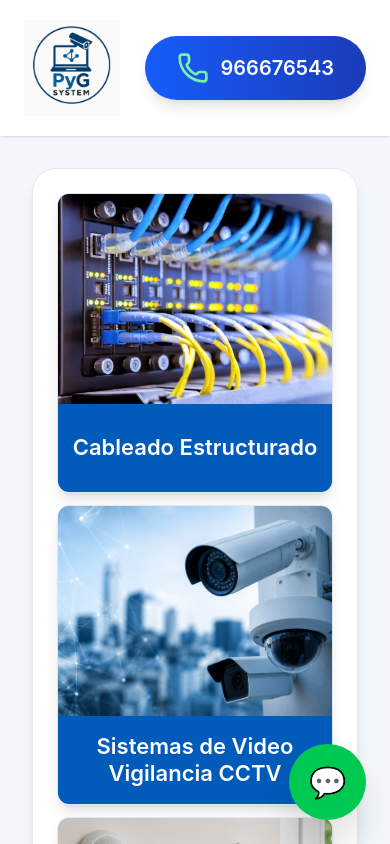
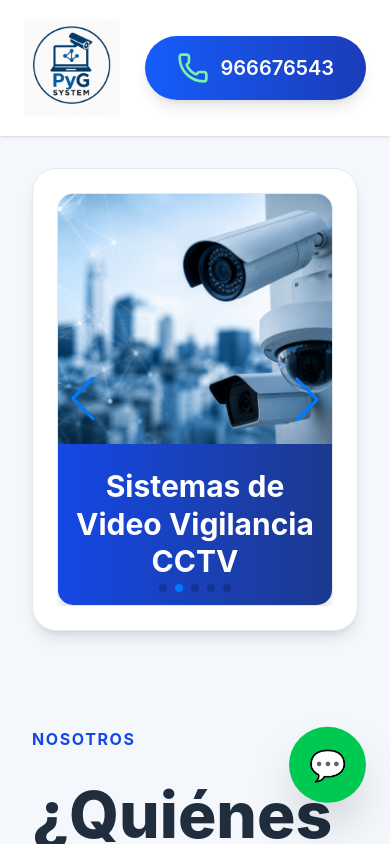
Before and after one commit to pygsystem/pygsystem, a React (Vite) app: page / in a window 390 px wide. Shown: the top 844 px of the page. Built offline with nearby package versions, Linux system fonts and the light colour scheme.

Commit message:
Actualización del carrusel

```diff
--- a/package.json
+++ b/package.json
@@ -10,10 +10,12 @@
     "preview": "vite preview"
   },
   "dependencies": {
+    "@emailjs/browser": "^4.4.1",
     "@tailwindcss/vite": "^4.3.0",
     "lucide-react": "^1.16.0",
     "react": "^19.2.6",
     "react-dom": "^19.2.6",
+    "react-icons": "^5.6.0",
     "swiper": "^12.1.4",
     "tailwindcss": "^4.3.0"
   },
--- a/src/App.jsx
+++ b/src/App.jsx
@@ -18,10 +18,49 @@ import hikvision from "./assets/hikvision.png";
 import dahua from "./assets/dahua.png";
 import siemens from "./assets/siemens.jpg";
 
-import { Phone } from "lucide-react";
+import { Phone
+ } from "lucide-react";
+import {
+  FaFacebookF,
+  FaInstagram,
+  FaLinkedinIn,
+  FaYoutube
+} from "react-icons/fa";
 
+import emailjs from "@emailjs/browser";
+import { useRef } from "react";
+
+import { Swiper, SwiperSlide } from "swiper/react";
+
+import { Autoplay, Navigation, Pagination } from "swiper/modules";
+
+import "swiper/css";
+import "swiper/css/navigation";
+import "swiper/css/pagination";
 
 export default function MultiserviciosPyGSystem() {
+
+  const form = useRef();
+  const sendEmail = (e) => {
+  e.preventDefault();
+
+  emailjs
+    .sendForm(
+      "service_ikt8xwh",
+      "template_oodlx2x",
+      form.current,
+      "bFqXm877MVnHPQ6Is"
+    )
+    .then(
+      () => {
+        alert("Mensaje enviado correctamente");
+      },
+      (error) => {
+        alert("Error al enviar el mensaje");
+        console.log(error.text);
+      }
+    );
+};
   const carouselItems = [
     {
       title: "Cableado Estructurado",
@@ -131,17 +170,48 @@ export default function MultiserviciosPyGSystem() {
       </header>
 
       <main className="max-w-[1500px] mx-auto px-8 py-8">
-        <section id="inicio" className="bg-white rounded-[24px] shadow-lg p-6 mb-14 border border-[#e4e8ef]">
-          <div className="grid md:grid-cols-5 gap-3 items-stretch">
+        <section
+  id="inicio"
+  className="bg-white rounded-[24px] shadow-lg p-6 mb-14 border border-[#e4e8ef]"
+>
+  <Swiper
+    modules={[Autoplay, Navigation, Pagination]}
+    spaceBetween={20}
+    slidesPerView={1}
+    navigation
+    pagination={{ clickable: true }}
+    autoplay={{
+      delay: 3500,
+      disableOnInteraction: false,
+    }}
+    loop={true}
+    breakpoints={{
+      768: {
+        slidesPerView: 2,
+      },
+      1200: {
+        slidesPerView: 3,
+      },
+    }}
+  >
     {carouselItems.map((item, index) => (
-              <div key={index} className="overflow-hidden rounded-xl shadow-lg border border-slate-200 bg-white hover:scale-105 transition-all duration-300">
-                <img src={item.image} alt={item.title} className="h-[210px] w-full object-cover" />
-                <div className="bg-[#005bbb] text-white text-center font-semibold py-3 px-2 text-[22px] leading-tight min-h-[88px] flex items-center justify-center">
+      <SwiperSlide key={index}>
+        <div className="overflow-hidden rounded-2xl shadow-xl border border-slate-200 bg-white">
+
+          <img
+            src={item.image}
+            alt={item.title}
+            className="h-[250px] w-full object-cover"
+          />
+
+          <div className="bg-gradient-to-r from-blue-700 to-blue-900 text-white text-center font-bold py-6 px-4 text-3xl leading-tight min-h-[120px] flex items-center justify-center">
             {item.title}
           </div>
+
         </div>
+      </SwiperSlide>
     ))}
-          </div>
+  </Swiper>
 </section>
 
         <section id="nosotros" className="py-10">
@@ -242,20 +312,44 @@ export default function MultiserviciosPyGSystem() {
             </div>
 
             <div className="bg-white p-10 rounded-[24px] shadow-md border border-[#e6eaf0]">
-              <form className="space-y-6">
+            <form
+  ref={form}
+  onSubmit={sendEmail}
+  className="space-y-6"
+>
                 <div className="grid md:grid-cols-2 gap-5">
-                  <input type="text" placeholder="Nombre completo" className="border border-slate-300 rounded-xl p-5 text-lg" />
-                  <input type="email" placeholder="Correo electrónico" className="border border-slate-300 rounded-xl p-5 text-lg" />
+                 <input
+                 type="text"
+                 name="nombre"
+                 placeholder="Nombre completo"
+                className="border border-slate-300 rounded-xl p-5 text-lg"
+/>
+                  <input type="email"
+                  name="correo"
+                  placeholder="Correo electrónico"
+                  className="border border-slate-300 rounded-xl p-5 text-lg" />
                 </div>
 
                 <div className="grid md:grid-cols-2 gap-5">
-                  <input type="text" placeholder="Teléfono" className="border border-slate-300 rounded-xl p-5 text-lg" />
-                  <input type="text" placeholder="Asunto" className="border border-slate-300 rounded-xl p-5 text-lg" />
+                  <input type="text"
+                  name="telefono"
+                   placeholder="Teléfono"
+                    className="border border-slate-300 rounded-xl p-5 text-lg" />
+
+                  <input type="text"
+                  name="asunto"
+                  placeholder="Asunto"
+                  className="border border-slate-300 rounded-xl p-5 text-lg" />
                 </div>
 
-                <textarea rows="6" placeholder="Mensaje" className="w-full border border-slate-300 rounded-xl p-5 text-lg"></textarea>
+                <textarea
+                name="mensaje"
+                rows="6"
+                placeholder="Mensaje"
+                className="w-full border border-slate-300 rounded-xl p-5 text-lg"></textarea>
 
-                <button className="bg-blue-700 hover:bg-blue-800 transition text-white px-10 py-5 rounded-xl text-xl font-bold shadow-lg">
+                <button type= "submit"
+                className="bg-blue-700 hover:bg-blue-800 transition text-white px-10 py-5 rounded-xl text-xl font-bold shadow-lg">
                   ENVIAR CONSULTA
                 </button>
               </form>
@@ -288,13 +382,96 @@ export default function MultiserviciosPyGSystem() {
         </section>
       </main>
 
-      <footer className="bg-[#003f7d] text-white py-10 text-center">
-        <p className="text-lg">© 2026 Multiservicios PyG System. Todos los derechos reservados.</p>
+      <footer className="bg-[#003f7d] text-white pt-14 pb-10 mt-10">
+  <div className="max-w-7xl mx-auto px-6">
 
+    <div className="grid md:grid-cols-3 gap-10 items-start">
+
+      {/* Empresa */}
+      <div>
+        <h3 className="text-3xl font-bold mb-4">
+          Multiservicios PyG System
+        </h3>
+
+        <p className="text-slate-200 text-lg leading-relaxed">
+          Especialistas en cableado estructurado,
+          CCTV, redes, sistemas contra incendios
+          y soluciones tecnológicas.
+        </p>
+      </div>
+
+      {/* Enlaces */}
+      <div>
+        <h3 className="text-2xl font-bold mb-5">
+          Enlaces rápidos
+        </h3>
+
+        <div className="flex flex-col gap-3 text-lg">
+          <a href="#inicio" className="hover:text-blue-300 transition">
+            Inicio
+          </a>
+
+          <a href="#nosotros" className="hover:text-blue-300 transition">
+            Nosotros
+          </a>
+
+          <a href="#servicios" className="hover:text-blue-300 transition">
+            Servicios
+          </a>
+
+          <a href="#contacto" className="hover:text-blue-300 transition">
+            Contacto
+          </a>
+        </div>
+      </div>
+
+      {/* Redes Sociales */}
+      <div>
+        <h3 className="text-2xl font-bold mb-5">
+          Síguenos
+        </h3>
+
+        <div className="flex gap-5">
+
+          <a
+            href="https://www.facebook.com/MULTISERVISPYGSYSTEMTPP"
+            target="_blank"
+            rel="noopener noreferrer"
+            className="bg-white/10 hover:bg-blue-600 transition p-4 rounded-full"
+          >
+            <FaFacebookF className="w-7 h-7" />
+          </a>
+
+          <a
+            href="https://www.instagram.com/multiserviciospygsystem/"
+            target="_blank"
+            rel="noopener noreferrer"
+            className="bg-white/10 hover:bg-pink-500 transition p-4 rounded-full"
+          >
+            <FaInstagram className="w-7 h-7" />
+          </a>
+
+
+
+
+
+        </div>
+      </div>
+    </div>
+
+    {/* Línea divisora */}
+    <div className="border-t border-white/20 mt-12 pt-6 text-center text-slate-300">
+      © 2026 Multiservicios PyG System. Todos los derechos reservados.
+    </div>
+  </div>
+
+  {/* Botón flotante WhatsApp */}
   <a
     href="https://wa.me/51966676543"
     target="_blank"
-  className="fixed bottom-6 right-6 bg-green-500 hover:bg-green-600 text-white p-5 rounded-full shadow-2xl z-50 text-3xl"
+    rel="noopener noreferrer"
+    className="fixed bottom-6 right-6 bg-green-500 hover:bg-green-600 text-white p-5 rounded-full shadow-2xl z-50 text-3xl animate-bounce"
+    aria-label="WhatsApp"
   >
     💬
 </a>
```
Also changed, not shown: 1 other file (tests, documents, lock files or other folders). Lines whose indentation alone changed are shown as unchanged.
